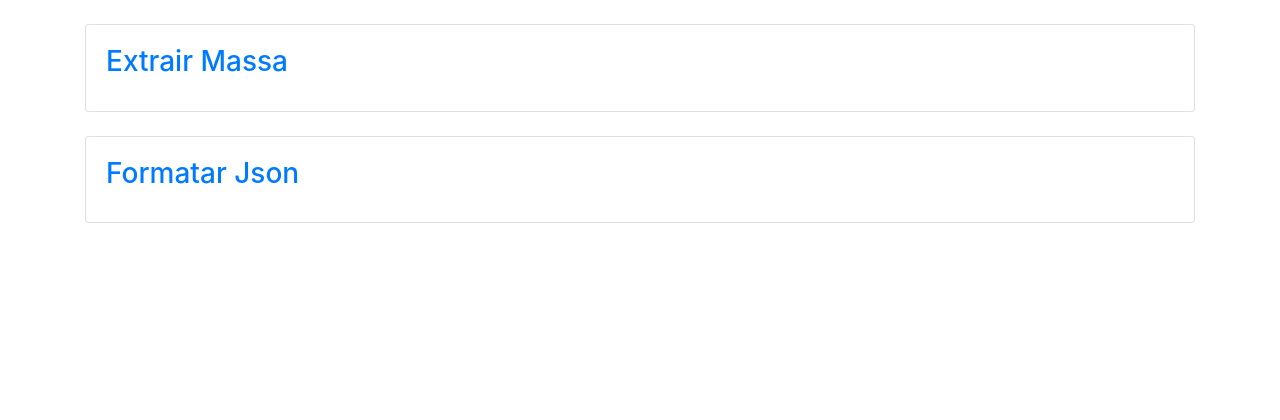
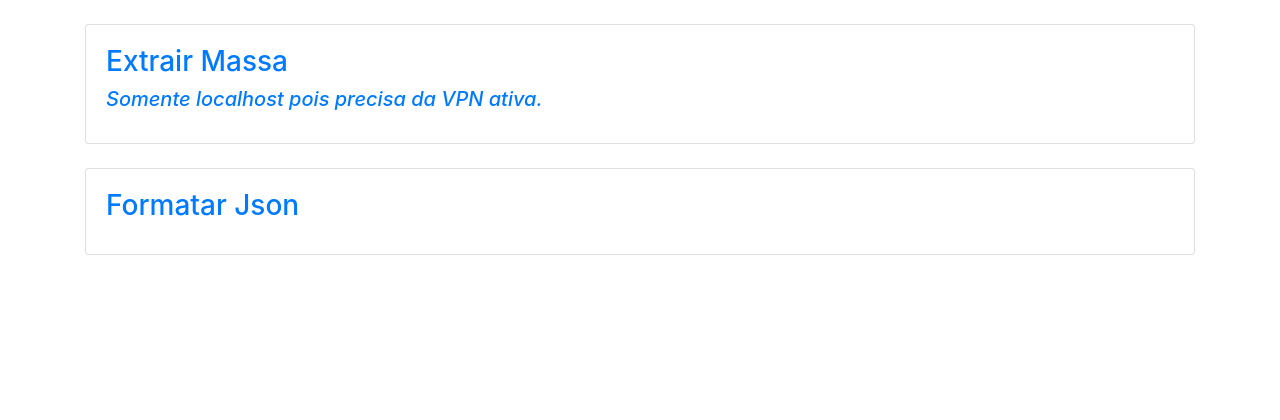
Before and after one commit to tiagolch/tools, a Django app: page / in a window 1280 px wide. Shown: the part 56-476 px from the top of the page. Run offline with Django 3.2, Linux system fonts and the light colour scheme; some libraries are stand-ins or nearby versions.

Commit message:
Aviso
Signed-off-by: Tiago <tiagolch@hotmail.com>

```diff
--- a/templates/main/home.html
+++ b/templates/main/home.html
@@ -10,7 +10,7 @@
                 <div class="card-body">
                     <h5 class="card-title">
                         <a href="{% url 'extract_code' %}">
-                            <h3>Extrair Massa</h3>
+                            <h3>Extrair Massa</h3> <i>Somente localhost pois precisa da VPN ativa.</i>
                         </a>
                     </h5>
                 </div>
```
